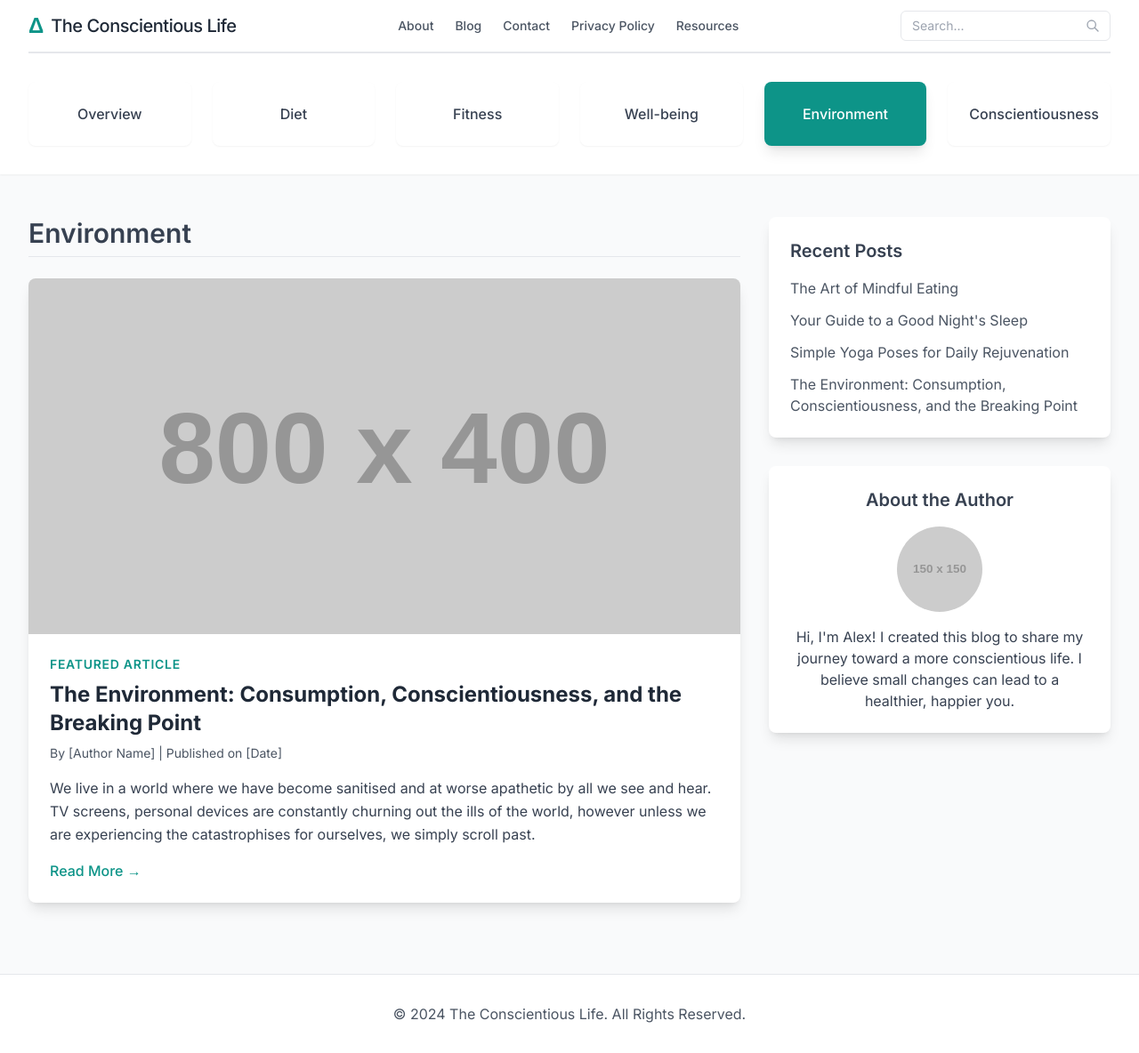
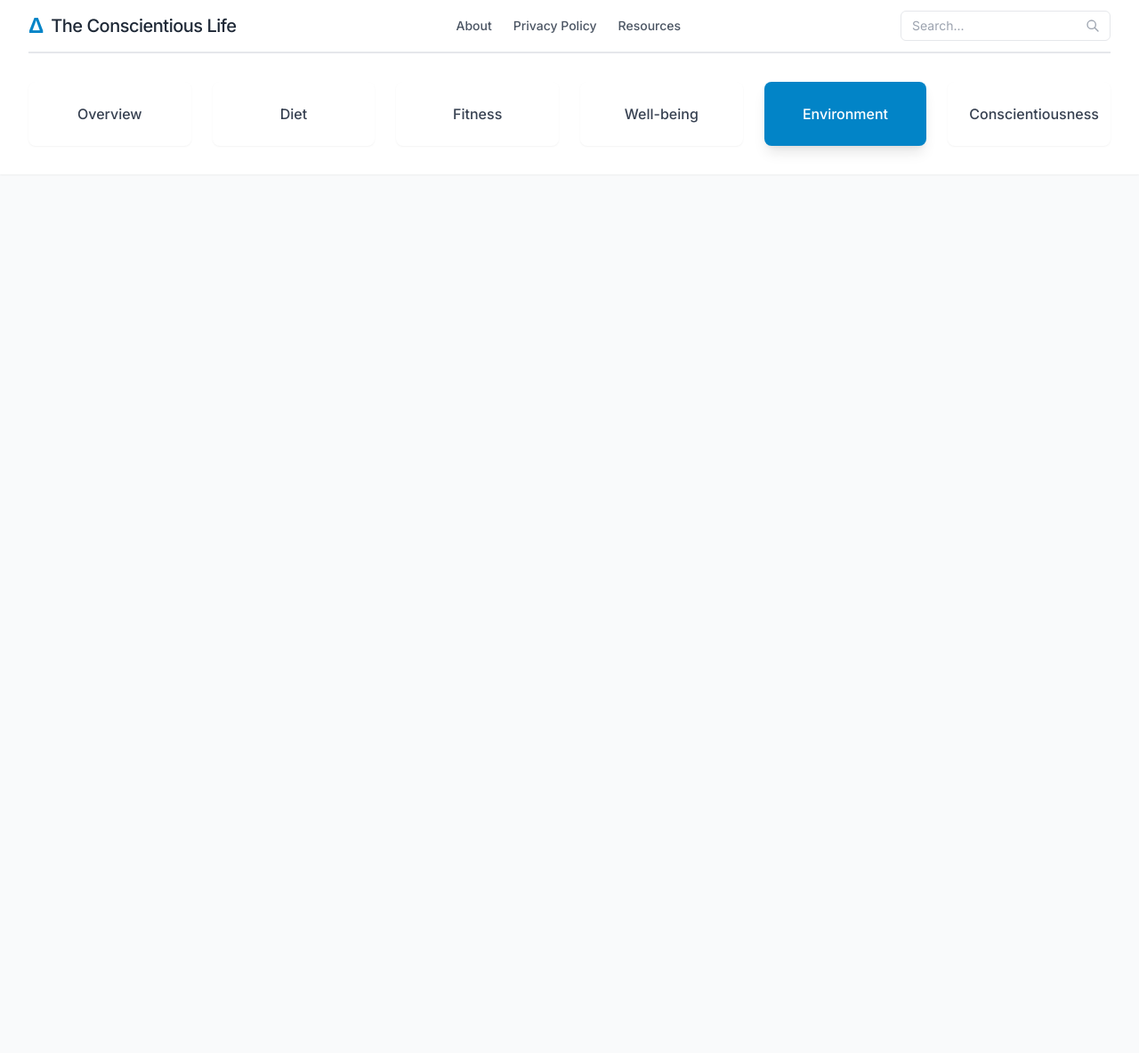
Before and after one commit to theconscientiouslife1-coder/TheCL, a Jekyll site: the page environment.html, which Jekyll copies as it is, in a window 1280 px wide. Shown: the whole page at 89% size. Built offline with Jekyll 4.4.1, drawn with Linux system fonts in a browser that asks for light colours; nearby versions of some CDN libraries; after the commit the page ends 900 px from its top, so only the background shows below that.

Commit message:
Navigation: Removed Blog and Contact links from category page header

```diff
--- a/environment.html
+++ b/environment.html
@@ -27,20 +27,19 @@
         <div class="container mx-auto px-4 sm:px-6 lg:px-8">
             <div class="flex justify-between items-center py-3 border-b border-gray-200">
                  <a href="index.html" class="flex items-center space-x-2 text-gray-800">
-                    <span class="text-xl md:text-2xl font-bold text-teal-600">Δ</span>
+                    <span class="text-xl md:text-2xl font-bold text-sky-600">Δ</span>
                     <span class="text-lg md:text-xl font-medium tracking-tight">The Conscientious Life</span>
                 </a>
 
                 <nav class="hidden md:flex items-center space-x-6 text-sm font-medium text-gray-600">
-                    <a href="about.html" class="hover:text-teal-600 transition-colors">About</a>
-                    <a href="index.html" class="hover:text-teal-600 transition-colors">Blog</a>
-                    <a href="#" class="hover:text-teal-600 transition-colors">Contact</a>
-                    <a href="#" class="hover:text-teal-600 transition-colors">Privacy Policy</a>
-                    <a href="#" class="hover:text-teal-600 transition-colors">Resources</a>
+                    <a href="about.html" class="hover:text-sky-600 transition-colors">About</a>
+                    <a href="#" class="hover:text-sky-600 transition-colors">Privacy Policy</a>
+                    <a href="#" class="hover:text-sky-600 transition-colors">Resources</a>
                 </nav>
 
                 <div class="relative">
-                    <input type="text" placeholder="Search..." class="border rounded-md py-1.5 px-3 text-sm focus:outline-none focus:ring-2 focus:ring-teal-500 focus:border-transparent transition">
+                    <input type="text" placeholder="Search..."
+                        class="border rounded-md py-1.5 px-3 text-sm focus:outline-none focus:ring-2 focus:ring-sky-500 focus:border-transparent transition">
                     <svg class="w-4 h-4 absolute right-3 top-1/2 -translate-y-1/2 text-gray-400" xmlns="http://www.w3.org/2000/svg" fill="none" viewBox="0 0 24 24" stroke="currentColor">
                         <path stroke-linecap="round" stroke-linejoin="round" stroke-width="2" d="M21 21l-6-6m2-5a7 7 0 11-14 0 7 7 0 0114 0z" />
                     </svg>
@@ -51,83 +50,24 @@
                     </button>
                 </div>
             </div>
-             <div id="mobile-menu" class="hidden md:hidden py-2">
+
+            <div id="mobile-menu" class="hidden md:hidden py-2">
                 <a href="about.html" class="block px-4 py-2 text-sm text-gray-600 hover:bg-gray-100">About</a>
-                <a href="index.html" class="block px-4 py-2 text-sm text-gray-600 hover:bg-gray-100">Blog</a>
-                <a href="#" class="block px-4 py-2 text-sm text-gray-600 hover:bg-gray-100">Contact</a>
                 <a href="#" class="block px-4 py-2 text-sm text-gray-600 hover:bg-gray-100">Privacy Policy</a>
                 <a href="#" class="block px-4 py-2 text-sm text-gray-600 hover:bg-gray-100">Resources</a>
             </div>
 
             <div class="py-8 border-t border-gray-200">
                 <div class="grid grid-cols-2 sm:grid-cols-3 lg:grid-cols-6 gap-4 md:gap-6">
-                    <a href="index.html" class="block bg-white p-6 text-center rounded-lg shadow-sm hover:shadow-lg hover:bg-teal-500 hover:text-white font-medium text-gray-700 transition-all duration-300">Overview</a>
-                    <a href="diet.html" class="block bg-white p-6 text-center rounded-lg shadow-sm hover:shadow-lg hover:bg-teal-500 hover:text-white font-medium text-gray-700 transition-all duration-300">Diet</a>
-                    <a href="fitness.html" class="block bg-white p-6 text-center rounded-lg shadow-sm hover:shadow-lg hover:bg-teal-500 hover:text-white font-medium text-gray-700 transition-all duration-300">Fitness</a>
-                    <a href="well-being.html" class="block bg-white p-6 text-center rounded-lg shadow-sm hover:shadow-lg hover:bg-teal-500 hover:text-white font-medium text-gray-700 transition-all duration-300">Well-being</a>
-                    <a href="environment.html" class="block bg-teal-600 text-white p-6 text-center rounded-lg shadow-lg font-medium transition-all duration-300">Environment</a>
-                    <a href="conscientiousness.html" class="block bg-white p-6 text-center rounded-lg shadow-sm hover:shadow-lg hover:bg-teal-500 hover:text-white font-medium text-gray-700 transition-all duration-300">Conscientiousness</a>
+                    <a href="index.html" class="block bg-white p-6 text-center rounded-lg shadow-sm hover:shadow-lg hover:bg-sky-500 hover:text-white font-medium text-gray-700 transition-all duration-300">Overview</a>
+                    <a href="diet.html" class="block bg-white p-6 text-center rounded-lg shadow-sm hover:shadow-lg hover:bg-sky-500 hover:text-white font-medium text-gray-700 transition-all duration-300">Diet</a>
+                    <a href="fitness.html" class="block bg-white p-6 text-center rounded-lg shadow-sm hover:shadow-lg hover:bg-sky-500 hover:text-white font-medium text-gray-700 transition-all duration-300">Fitness</a>
+                    <a href="well-being.html" class="block bg-white p-6 text-center rounded-lg shadow-sm hover:shadow-lg hover:bg-sky-500 hover:text-white font-medium text-gray-700 transition-all duration-300">Well-being</a>
+                    <a href="environment.html" class="block bg-sky-600 text-white p-6 text-center rounded-lg shadow-lg font-medium transition-all duration-300">Environment</a>
+                    <a href="conscientiousness.html" class="block bg-white p-6 text-center rounded-lg shadow-sm hover:shadow-lg hover:bg-sky-500 hover:text-white font-medium text-gray-700 transition-all duration-300">Conscientiousness</a>
                 </div>
             </div>
         </div>
     </header>
 
-    <main class="flex-grow container mx-auto px-4 sm:px-6 lg:px-8 py-12">
-        <div class="grid grid-cols-1 md:grid-cols-3 gap-8">
-            <div class="md:col-span-2">
-                <h2 class="text-3xl font-semibold mb-6 text-gray-700 border-b border-gray-200 pb-2">Environment</h2>
-
-                <article class="bg-white rounded-lg shadow-lg overflow-hidden mb-8 transition-transform transform hover:scale-105">
-                    <img src="https://via.placeholder.com/800x400" alt="Image related to Consumption, Conscientiousness, and the Breaking Point" class="w-full h-auto object-cover">
-                    <div class="p-6">
-                        <p class="text-sm font-semibold text-teal-600 uppercase tracking-wider mb-2">FEATURED ARTICLE</p>
-
-                        <a href="the_environment_main_article.html" class="inline-block text-teal-600 hover:text-teal-700 transition-colors">
-                            <h3 class="text-2xl font-bold text-gray-800 mb-2">The Environment: Consumption, Conscientiousness, and the Breaking Point</h3>
-                        </a>
-                        <p class="text-gray-600 text-sm mb-4">By [Author Name] | Published on [Date]</p>
-                        <p class="text-gray-700 leading-relaxed mb-4">
-                            We live in a world where we have become sanitised and at worse apathetic by all we see and hear. TV screens, personal devices are constantly churning out the ills of the world, however unless we are experiencing the catastrophises for ourselves, we simply scroll past.
-                        </p>
-                        <a href="the_environment_main_article.html" class="inline-block text-teal-600 font-medium hover:underline transition-colors">Read More &rarr;</a>
-                    </div>
-                </article>
-                </div>
-
-            <aside class="md:col-span-1">
-                <div class="bg-white rounded-lg shadow-lg p-6 mb-8">
-                    <h4 class="text-xl font-semibold text-gray-700 mb-4">Recent Posts</h4>
-                    <ul class="space-y-3">
-                        <li><a href="diet-article-1.html" class="text-gray-600 hover:text-teal-600 transition-colors">The Art of Mindful Eating</a></li>
-                        <li><a href="well-being-article-2.html" class="text-gray-600 hover:text-teal-600 transition-colors">Your Guide to a Good Night's Sleep</a></li>
-                        <li><a href="fitness-article-1.html" class="text-gray-600 hover:text-teal-600 transition-colors">Simple Yoga Poses for Daily Rejuvenation</a></li>
-                        <li><a href="the_environment_main_article.html" class="text-gray-600 hover:text-teal-600 transition-colors">The Environment: Consumption, Conscientiousness, and the Breaking Point</a></li>
-                    </ul>
-                </div>
-
-                <div class="bg-white rounded-lg shadow-lg p-6 text-center">
-                    <h4 class="text-xl font-semibold text-gray-700 mb-4">About the Author</h4>
-                    <img src="https://via.placeholder.com/150" alt="Author photo" class="w-24 h-24 rounded-full mx-auto mb-4 object-cover">
-                    <p class="text-gray-700">Hi, I'm Alex! I created this blog to share my journey toward a more conscientious life. I believe small changes can lead to a healthier, happier you.</p>
-                </div>
-            </aside>
-        </div>
-    </main>
-
-    <footer class="bg-white border-t">
-        <div class="container mx-auto px-4 sm:px-6 lg:px-8 py-8 text-center text-gray-600">
-            <p>&copy; 2024 The Conscientious Life. All Rights Reserved.</p>
-        </div>
-    </footer>
-
-    <script>
-        // JavaScript for mobile menu toggle
-        const mobileMenuButton = document.getElementById('mobile-menu-button');
-        const mobileMenu = document.getElementById('mobile-menu');
-
-        mobileMenuButton.addEventListener('click', () => {
-            mobileMenu.classList.toggle('hidden');
-        });
-    </script>
-</body>
-</html>
+    <main class="flex-grow container mx-auto px-4 sm:px-6
```
